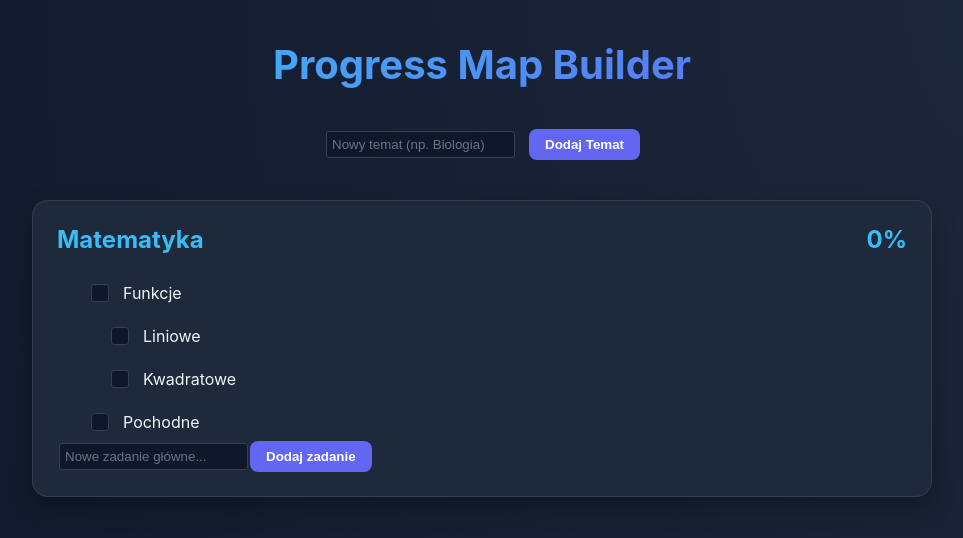
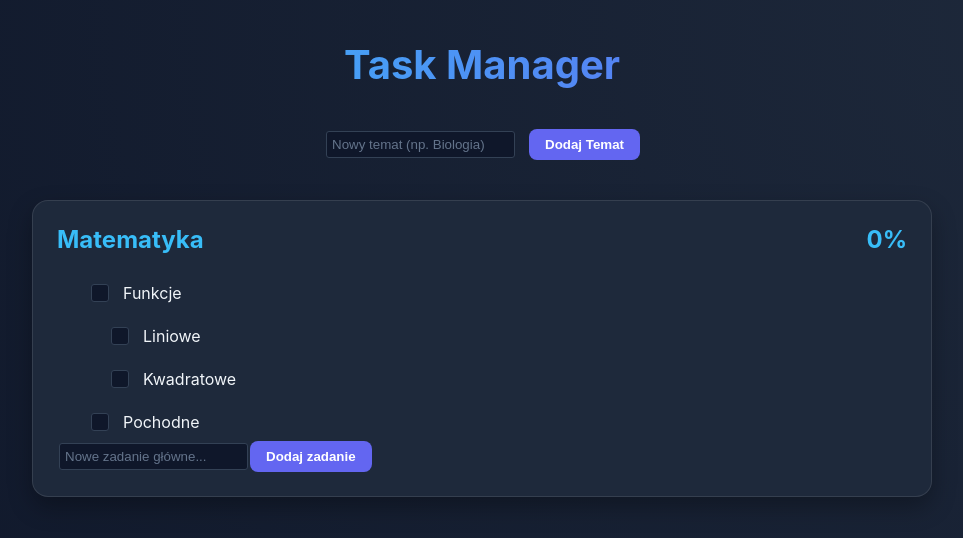
Before and after one commit to exmanek/progress-map-builder, a React (Vite) app: page / in a window 1280 px wide. Shown: the top 538 px of the page, without its empty margins (158-1121 px from the left). Built offline with nearby package versions, Linux system fonts and the light colour scheme.

Commit message:
small changes

```diff
--- a/index.html
+++ b/index.html
@@ -4,7 +4,7 @@
     <meta charset="UTF-8" />
     <link rel="icon" type="image/svg+xml" href="/vite.svg" />
     <meta name="viewport" content="width=device-width, initial-scale=1.0" />
-    <title>mapa-progresu</title>
+    <title>Task Manager (alpha)</title>
   </head>
   <body>
     <div id="root"></div>
--- a/src/App.jsx
+++ b/src/App.jsx
@@ -1,7 +1,7 @@
 import { useState } from "react";
-// Importujemy logikę z folderu utils
+
 import { updateNodeRecursive, deleteNodeRecursive, addNodeRecursive } from "./utils/taskUtils";
-// Importujemy komponenty (zakładając, że wrzuciłeś je do folderu components)
+
 import { TopicItem } from "./components/topicItem";
 import "./styles/App.css";
 
@@ -25,7 +25,6 @@ function App() {
     }
   ]);
 
-  // Pomocnicza funkcja, żeby nie powtarzać setTopics(topics.map(...))
   const updateTopicsState = (topicId, transformTasksFn) => {
     setTopics(prevTopics => prevTopics.map(topic =>
       topic.id === topicId
@@ -81,7 +80,7 @@ function App() {
 
   return (
     <div className="app-container">
-      <h1>Progress Map Builder</h1>
+      <h1>Task Manager</h1>
 
       <div className="add-topic-section">
         <input
```
